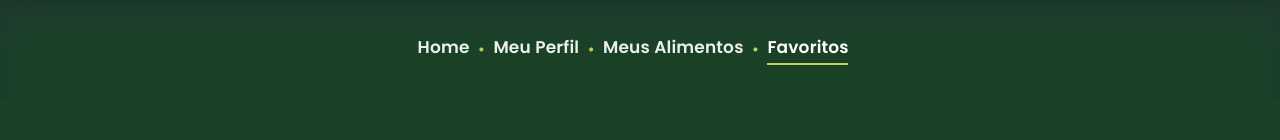
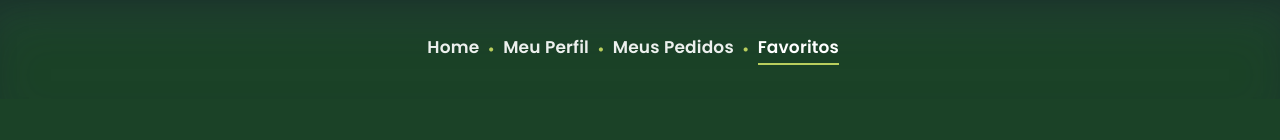
Before and after one commit to Bueninkt/MesaPlus-TCC, a React (Vite) app: page /favoritosOng in a window 1280 px wide. Shown: the top 140 px of the page. Built offline with nearby package versions, Linux system fonts and the light colour scheme.

Commit message:
Fix: ajustando no botão de cadastrar alimento

```diff
--- a/src/components/navbarOng/navbarOng.jsx
+++ b/src/components/navbarOng/navbarOng.jsx
@@ -9,7 +9,7 @@ function NavbarOng() {
   const links = [
     { label: 'Home', to: '/homeOng' },         // por ora aponta para a mesma página inicial
     { label: 'Meu Perfil', to: '/meuPerfilOng' },
-    { label: 'Meus Alimentos', to: '/meusAlimentosOng' },
+    { label: 'Meus Pedidos', to: '/meusAlimentosOng' },
     { label: 'Favoritos', to: '/favoritosOng' }
 
   ];
--- a/src/components/navbarUsuario/navbarUsuario.jsx
+++ b/src/components/navbarUsuario/navbarUsuario.jsx
@@ -9,7 +9,7 @@ function NavbarUsuario() {
   const links = [
     { label: 'Home', to: '/homeUsuario' },         // por ora aponta para a mesma página inicial
     { label: 'Meu Perfil', to: '/meuPerfilUsuario' },
-    { label: 'Meus Alimentos', to: '/meusAlimentosUsuario' },
+    { label: 'Meus Pedidos', to: '/meusAlimentosUsuario' },
     { label: 'Favoritos', to: '/favoritosUsuario' }
 
   ];
--- a/src/pagesEmpresa/cadastrarAlimentosEmpresa/cadastrarAlimentosEmpresa.css
+++ b/src/pagesEmpresa/cadastrarAlimentosEmpresa/cadastrarAlimentosEmpresa.css
@@ -404,7 +404,7 @@
 
 
 .submit-button:active {
-  transform: scale(1.98);
+  transform: scale(0.80);
 
 }
 
```
